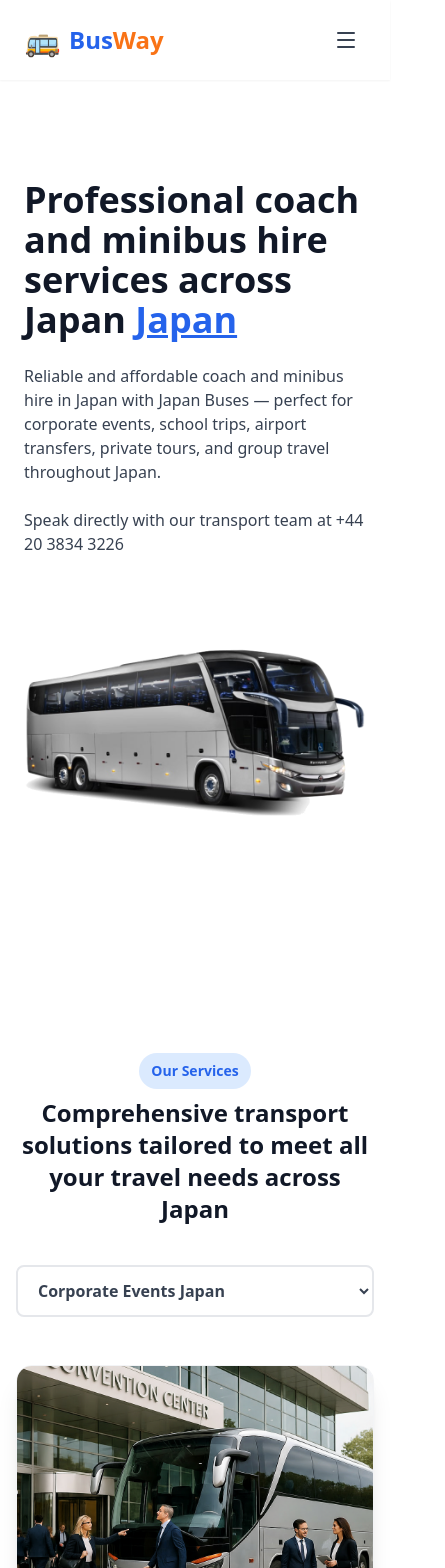
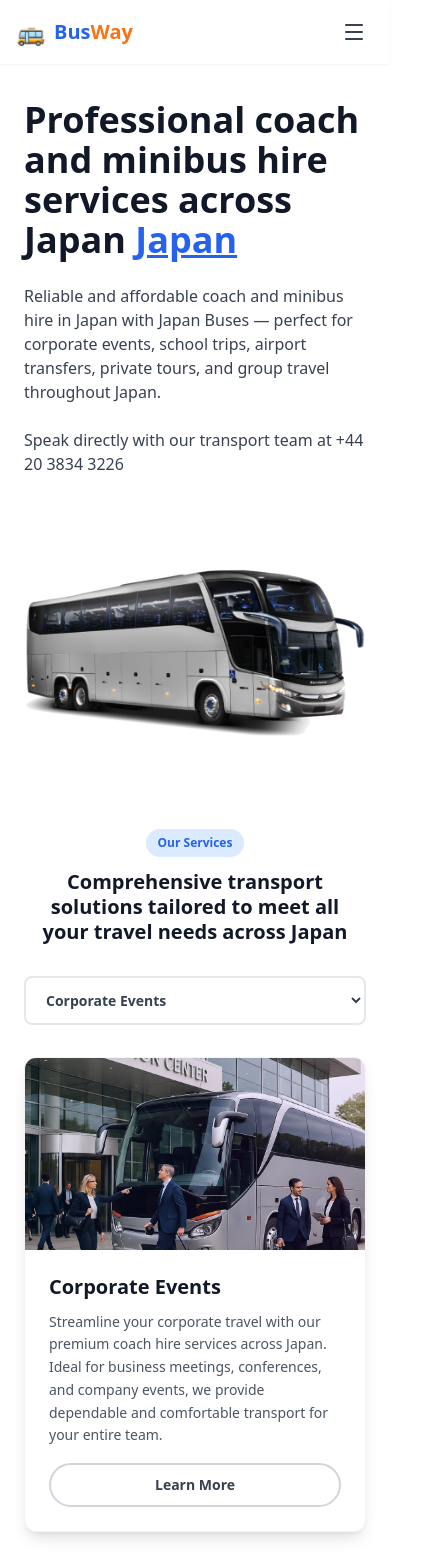
Before and after one commit to justin-uae/Multi-Country-Bus-Hire, a React (Vite) app: page / in a window 390 px wide. Shown: the top 1568 px of the page, 445 px wide, since content can reach past the window. Built offline with nearby package versions, Linux system fonts and the light colour scheme.

Commit message:
Justin:Responsive issue fixed

```diff
--- a/src/Components/Footer.tsx
+++ b/src/Components/Footer.tsx
@@ -87,7 +87,7 @@ export default function Footer() {
                         <h4 className="text-white font-semibold mb-4 text-sm sm:text-base">Company</h4>
                         <ul className="space-y-2 text-sm sm:text-base">
                             <li><a href="/about-us" className="hover:text-white">About Us</a></li>
-                            <li><a href="#" className="hover:text-white">Careers</a></li>
+                            {/* <li><a href="#" className="hover:text-white">Careers</a></li> */}
                         </ul>
                     </div>
 
--- a/src/Components/HomepageBanner.tsx
+++ b/src/Components/HomepageBanner.tsx
@@ -5,7 +5,7 @@ const HomepageBanner = () => {
     const data = getCountryData();
     return (
         <section className="relative bg-white overflow-hidden">
-            <div className="relative max-w-7xl mx-auto px-6 lg:px-8 pt-20 pb-32 grid grid-cols-1 lg:grid-cols-2 gap-12 items-center mt-5">
+            <div className="relative max-w-7xl mx-auto px-6 lg:px-8 grid grid-cols-1 lg:grid-cols-2 gap-12 items-center mt-5">
 
                 {/* Left side: text + badges */}
                 <div className="space-y-6">
--- a/src/Components/Navbar.tsx
+++ b/src/Components/Navbar.tsx
@@ -1,4 +1,4 @@
-import React, { useState } from 'react';
+import { useState } from 'react';
 import { Menu, X } from 'lucide-react';
 import { Link, useLocation } from 'react-router-dom';
 import { getCountryData } from '../data/data';
@@ -19,7 +19,7 @@ const Navbar = () => {
   ];
 
   const linkClasses = (href: string) => {
-    const base = "px-3 py-2 rounded-md text-base font-medium";
+    const base = "px-3 py-2 rounded-md font-medium transition-colors duration-200";
     const isActive = location.pathname === href;
     return isActive
       ? `${base} text-blue-600 underline`
@@ -28,62 +28,61 @@ const Navbar = () => {
 
   return (
     <header className="bg-white shadow-sm fixed w-full z-50">
-      <div className="max-w-7xl mx-auto px-6 lg:px-8 flex items-center justify-between h-20">
+      <div className="max-w-7xl mx-auto px-4 sm:px-6 lg:px-8">
+        <div className="flex items-center justify-between h-16 sm:h-20">
           {/* Logo */}
-        <Link to="/" className="flex items-center space-x-2">
-          <div className="text-3xl">{data.logo.icon}</div>
-          <span className="text-2xl font-bold">
+          <Link to="/" className="flex items-center space-x-2 flex-shrink-0">
+            <div className="text-2xl sm:text-3xl">{data.logo.icon}</div>
+            <span className="text-xl sm:text-2xl font-bold whitespace-nowrap">
               <span className="text-blue-600">Bus</span>
               <span className="text-orange-500">{data.logo.text.replace('Bus', '')}</span>
             </span>
           </Link>
 
-        {/* Desktop Nav */}
-        <nav className="hidden md:flex space-x-4">
+          {/* Desktop Nav - Hidden on mobile and tablet, visible on large screens */}
+          <nav className="hidden lg:flex items-center space-x-1 xl:space-x-2">
             {navigation.map((item) => (
               <Link
                 key={item.href}
                 to={item.href}
-              className={linkClasses(item.href)}
+                className={`${linkClasses(item.href)} text-sm xl:text-base whitespace-nowrap`}
               >
                 {item.name}
               </Link>
             ))}
           </nav>
 
-        {/* Actions */}
-        <div className="hidden md:flex items-center">
+          {/* Desktop Actions */}
+          <div className="hidden lg:flex items-center flex-shrink-0">
             <ContactModal />
           </div>
 
           {/* Mobile menu button */}
           <button
-          className="md:hidden p-2 text-gray-700 hover:text-gray-900"
+            className="lg:hidden p-2 text-gray-700 hover:text-gray-900 rounded-md hover:bg-gray-100 transition-colors"
             onClick={() => setMobileOpen(!mobileOpen)}
             aria-label="Toggle menu"
           >
             {mobileOpen ? <X className="h-6 w-6" /> : <Menu className="h-6 w-6" />}
           </button>
         </div>
+      </div>
 
-      {/* Mobile Nav */}
+      {/* Mobile/Tablet Nav */}
       {mobileOpen && (
-        <nav className="md:hidden bg-white shadow-lg">
-          <div className="px-2 pt-2 pb-4 flex flex-col gap-2">
+        <nav className="lg:hidden bg-white shadow-lg border-t border-gray-200">
+          <div className="px-4 sm:px-6 pt-2 pb-4 space-y-1">
             {navigation.map((item) => (
               <Link
                 key={item.href}
                 to={item.href}
-                className={
-                  linkClasses(item.href).replace("text-base", "text-sm") +
-                  " block w-full"
-                }
+                className={`${linkClasses(item.href)} block text-base`}
                 onClick={() => setMobileOpen(false)}
               >
                 {item.name}
               </Link>
             ))}
-            <div className="mt-2">
+            <div className="pt-4 border-t border-gray-200 mt-4">
               <ContactModal />
             </div>
           </div>
--- a/src/Components/OurServices.tsx
+++ b/src/Components/OurServices.tsx
@@ -20,27 +20,27 @@ const ServicesSection = ({ badge, heading, services }: ServicesSectionProps) =>
     const activeService = services.find((service) => service.key === activeTab);
 
     return (
-        <section className="bg-white py-16 md:py-24">
-            <div className="container mx-auto px-4 md:px-6 lg:px-8">
+        <section className="bg-white py-12 sm:py-16 md:py-20 lg:py-24">
+            <div className="container mx-auto px-4 sm:px-6 lg:px-8">
                 {/* Section Header */}
-                <div className="text-center mb-10 md:mb-10">
-                    <h3 className="inline-block bg-blue-100 text-blue-600 px-3 py-2 rounded-full text-sm font-semibold">
+                <div className="text-center mb-8 sm:mb-10 md:mb-12">
+                    <h3 className="inline-block bg-blue-100 text-blue-600 px-3 sm:px-4 py-1.5 sm:py-2 rounded-full text-xs sm:text-sm font-semibold">
                         {badge}
                     </h3>
-                    <h2 className="mt-2 text-2xl md:text-3xl font-bold text-gray-900">
+                    <h2 className="mt-3 sm:mt-4 text-xl sm:text-2xl md:text-3xl lg:text-4xl font-bold text-gray-900 px-4 leading-tight">
                         {heading}
                     </h2>
                 </div>
 
                 {/* Tabs Navigation */}
-                <div className="mb-12">
+                <div className="mb-8 sm:mb-10 md:mb-12">
                     {/* Desktop Tabs */}
-                    <div className="hidden md:flex justify-center gap-4 flex-wrap">
+                    <div className="hidden md:flex justify-center gap-2 lg:gap-4 flex-wrap px-4">
                         {services.map((service) => (
                             <button
                                 key={service.key}
                                 onClick={() => setActiveTab(service.key)}
-                                className={`px-5 py-2 rounded-full transition-colors duration-200 focus:outline-none border
+                                className={`px-3 lg:px-5 py-2 rounded-full transition-colors duration-200 focus:outline-none border text-sm lg:text-base whitespace-nowrap
                   ${activeTab === service.key
                                         ? 'bg-blue-600 text-white border-blue-600'
                                         : 'bg-white text-gray-600 border-gray-300 hover:bg-blue-50 hover:text-blue-600'
@@ -52,11 +52,11 @@ const ServicesSection = ({ badge, heading, services }: ServicesSectionProps) =>
                     </div>
 
                     {/* Mobile Dropdown */}
-                    <div className="md:hidden">
+                    <div className="md:hidden px-2">
                         <select
                             value={activeTab}
                             onChange={(e) => setActiveTab(e.target.value)}
-                            className="w-full px-4 py-3 rounded-lg border-2 border-gray-200 bg-white text-gray-700 font-semibold focus:border-blue-500 focus:outline-none"
+                            className="w-full px-4 py-3 rounded-lg border-2 border-gray-200 bg-white text-gray-700 font-semibold focus:border-blue-500 focus:outline-none text-sm sm:text-base"
                         >
                             {services.map((service) => (
                                 <option key={service.key} value={service.key}>
@@ -69,33 +69,34 @@ const ServicesSection = ({ badge, heading, services }: ServicesSectionProps) =>
 
                 {/* Active Service Content */}
                 {activeService && (
-                    <div className="max-w-5xl mx-auto">
-                        <div className="bg-white rounded-2xl overflow-hidden shadow-xl border border-gray-100">
+                    <div className="max-w-6xl mx-auto px-2 sm:px-4">
+                        <div className="bg-white rounded-xl sm:rounded-2xl overflow-hidden shadow-lg sm:shadow-xl border border-gray-100">
                             <div className="grid md:grid-cols-2 gap-0">
                                 {/* Image Section */}
-                                <div className="relative h-64 md:h-auto overflow-hidden">
+                                <div className="relative h-48 sm:h-64 md:h-auto overflow-hidden order-1 md:order-1">
                                     <img
                                         src={activeService.image}
                                         alt={activeService.title}
                                         loading="lazy"
                                         className="w-full h-full object-cover"
                                     />
+                                    <div className="absolute inset-0 bg-gradient-to-r from-blue-600/10 to-purple-600/10 md:hidden"></div>
                                 </div>
 
                                 {/* Content Section */}
-                                <div className="p-8 md:p-10 flex flex-col justify-center">
-                                    <h3 className="text-2xl md:text-3xl lg:text-4xl font-bold text-gray-900 mb-4">
+                                <div className="p-6 sm:p-8 md:p-10 flex flex-col justify-center order-2 md:order-2">
+                                    <h3 className="text-xl sm:text-2xl md:text-3xl lg:text-4xl font-bold text-gray-900 mb-3 sm:mb-4 leading-tight">
                                         {activeService.title}
                                     </h3>
-                                    <p className="text-gray-600 text-base md:text-lg leading-relaxed mb-6">
+                                    <p className="text-gray-600 text-sm sm:text-base md:text-lg leading-relaxed mb-4 sm:mb-6">
                                         {activeService.description}
                                     </p>
 
-                                    {/* Action Buttons */}
-                                    <div className="flex flex-col sm:flex-row gap-4">
+                                    {/* Action Button */}
+                                    <div className="flex flex-col sm:flex-row gap-3 sm:gap-4">
                                         <Link
                                             to={activeService.key}
-                                            className="border-2 border-gray-300 text-gray-700 px-6 py-3 rounded-full font-semibold hover:border-blue-600 hover:text-blue-600 transition-all duration-300 text-center"
+                                            className="border-2 border-gray-300 text-gray-700 px-5 sm:px-6 py-2.5 sm:py-3 rounded-full font-semibold hover:border-blue-600 hover:text-blue-600 transition-all duration-300 text-center text-sm sm:text-base"
                                         >
                                             Learn More
                                         </Link>
```
Also changed, not shown: src/Components/WhyChooseUs.tsx (+16 -16 lines), src/data/basecode.js. Lines whose indentation alone changed are shown as unchanged.
